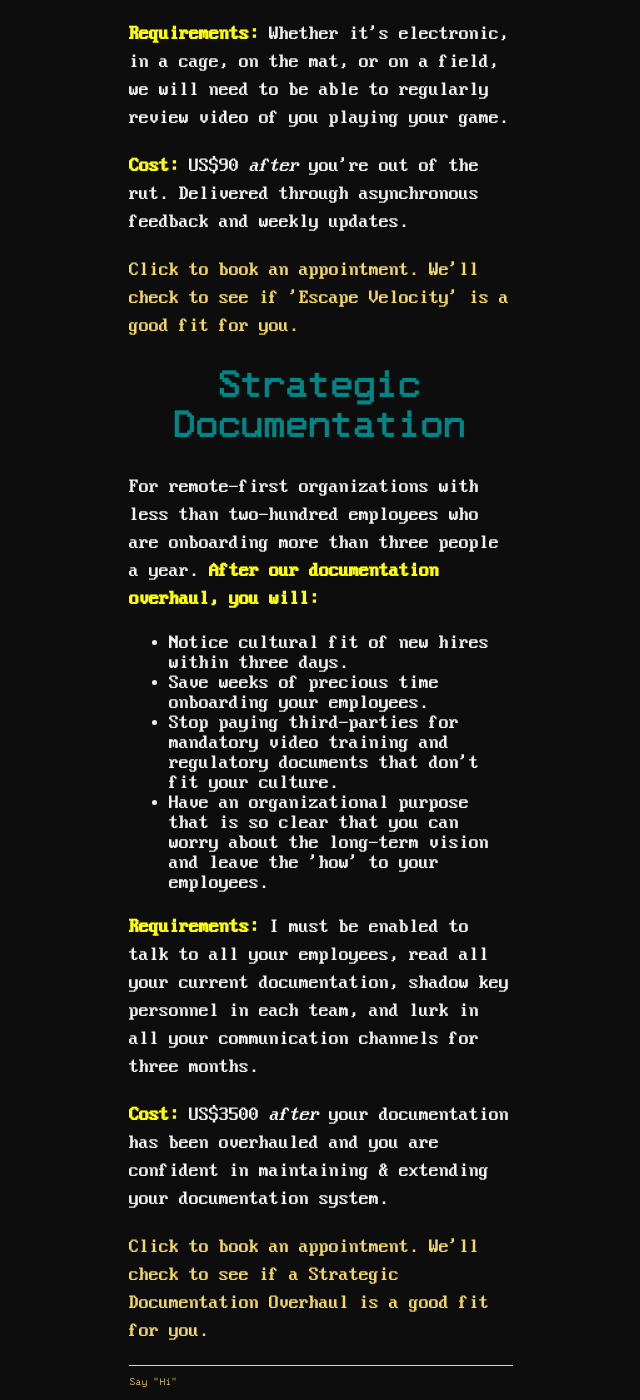
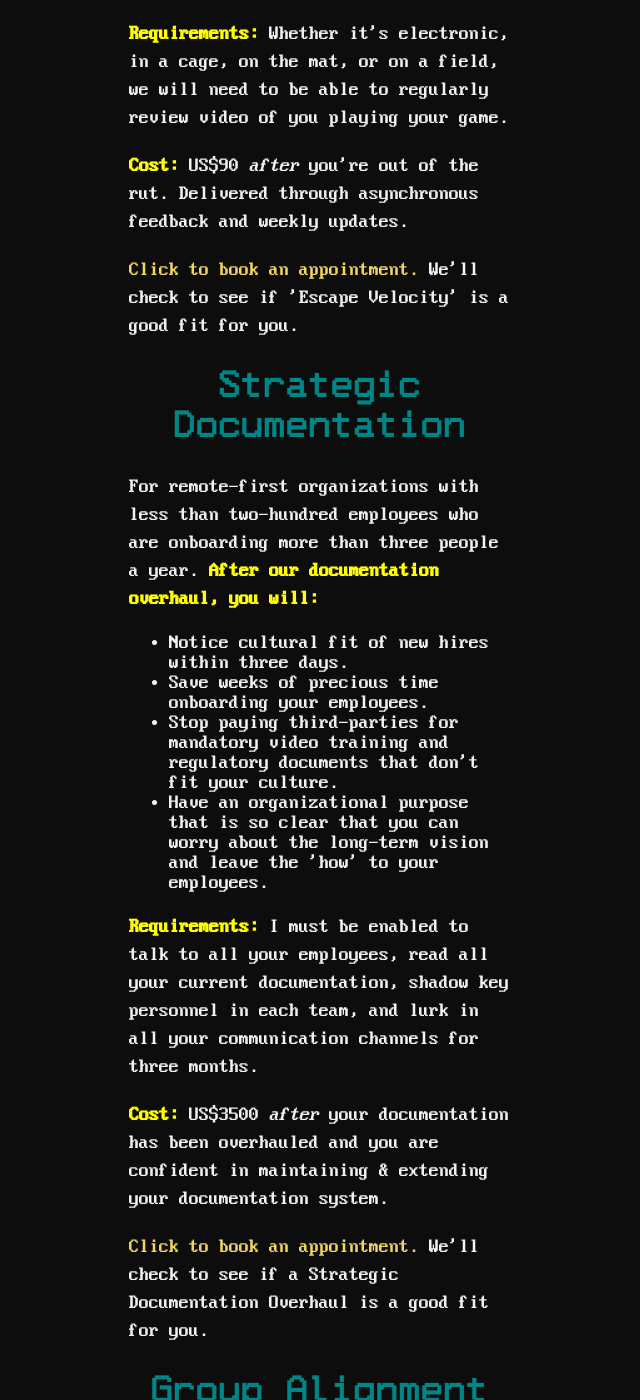
Before and after one commit to ray-dorai/ray-dorai.github.io, a Jekyll site: the page built from services.html, in a window 1280 px wide and 1400 px high, scrolled down 541 px. Shown: the whole window, without its empty margins (319-959 px from the left). Built offline with Jekyll 4.4.1, drawn with Linux system fonts in a browser that asks for light colours; some of the changed lines change nothing that is shown; some of the changed text lies outside the part shown.

Commit message:
Update services.html

```diff
--- a/services.html
+++ b/services.html
@@ -15,7 +15,7 @@
 
 <p> <b style="color:yellow;">Requirements:</b> Whether it's electronic, in a cage, on the mat, or on a field, we will need to be able to regularly review video of you playing your game.</p>
 <p><b style="color:yellow;">Cost:</b> US$90 <i>after</i> you're out of the rut. Delivered through asynchronous feedback and weekly updates.</p>
-<p><a href="https://cal.com/forshaper/skill-boost-escape-velocity">Click to book an appointment. We'll check to see if 'Escape Velocity' is a good fit for you.</a></p>
+<p><a href="https://cal.com/forshaper/skill-boost-escape-velocity">Click to book an appointment.</a> We'll check to see if 'Escape Velocity' is a good fit for you.</p>
 
 <h1>Strategic Documentation</h1>
 <p>For remote-first organizations with less than two-hundred employees who are onboarding more than three people a year. <b style="color:yellow;">After our documentation overhaul, you will:</b></p>
@@ -29,4 +29,10 @@
 
 <p> <b style="color:yellow;">Requirements:</b> I must be enabled to talk to all your employees, read all your current documentation, shadow key personnel in each team, and lurk in all your communication channels for three months.</p>
 <p><b style="color:yellow;">Cost:</b> US$3500 <i>after</i> your documentation has been overhauled and you are confident in maintaining & extending your documentation system.</p>
-<p><a href="https://app.cal.com/forshaper/stratdoc">Click to book an appointment. We'll check to see if a Strategic Documentation Overhaul is a good fit for you. </a></p>
+<p><a href="https://app.cal.com/forshaper/stratdoc">Click to book an appointment.</a> We'll check to see if a Strategic Documentation Overhaul is a good fit for you.</p>
+
+<h1>Group Alignment Check</h1>
+<p>Contact us at <a href="https://foretrek.com/">Foretrek</a>. </p>
+
+<h1>Propaganda Strategization</h1>
+<p>Contact us at <a href="https://www.agitproper.org/">Agitproper</a>. </p>
```
